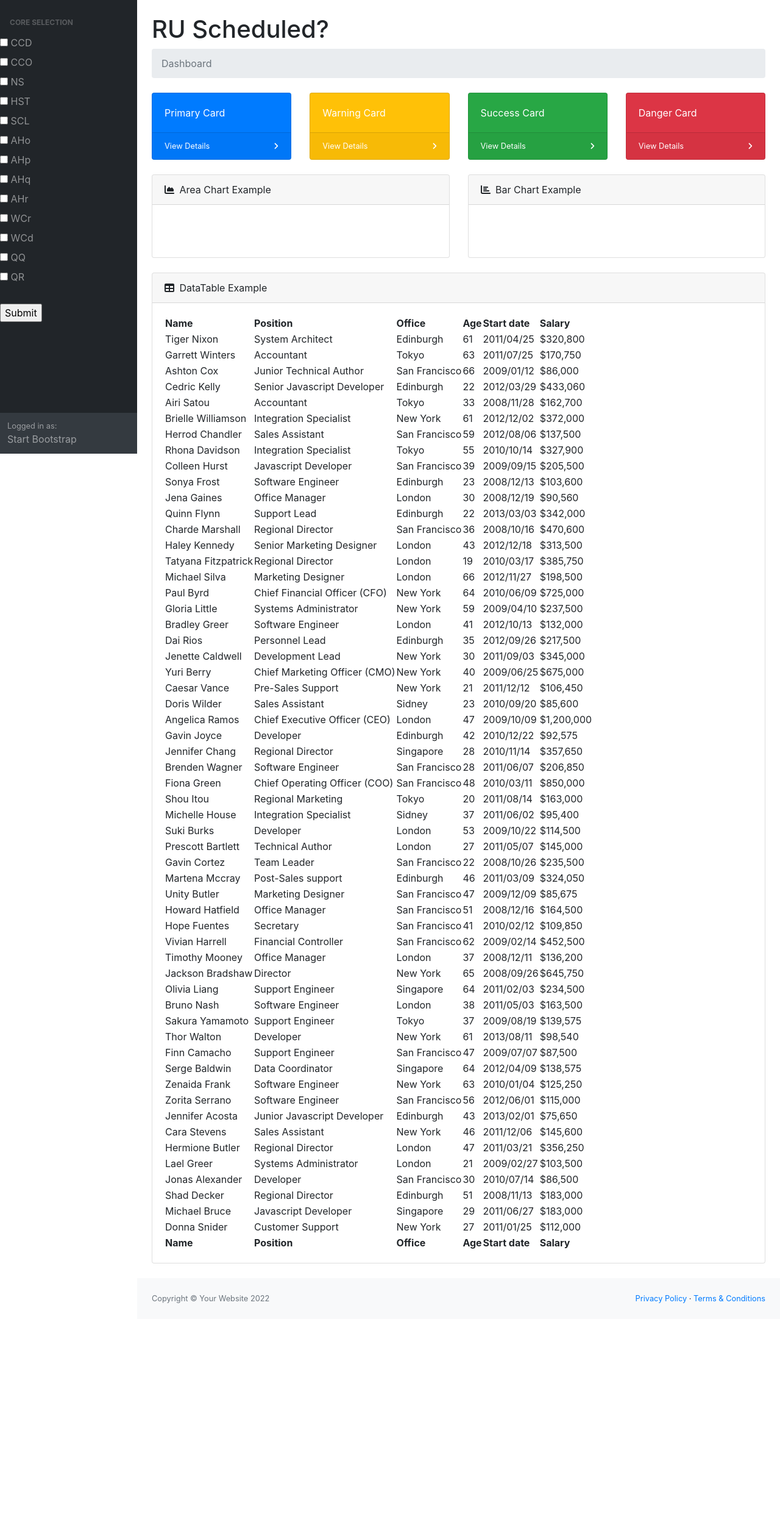
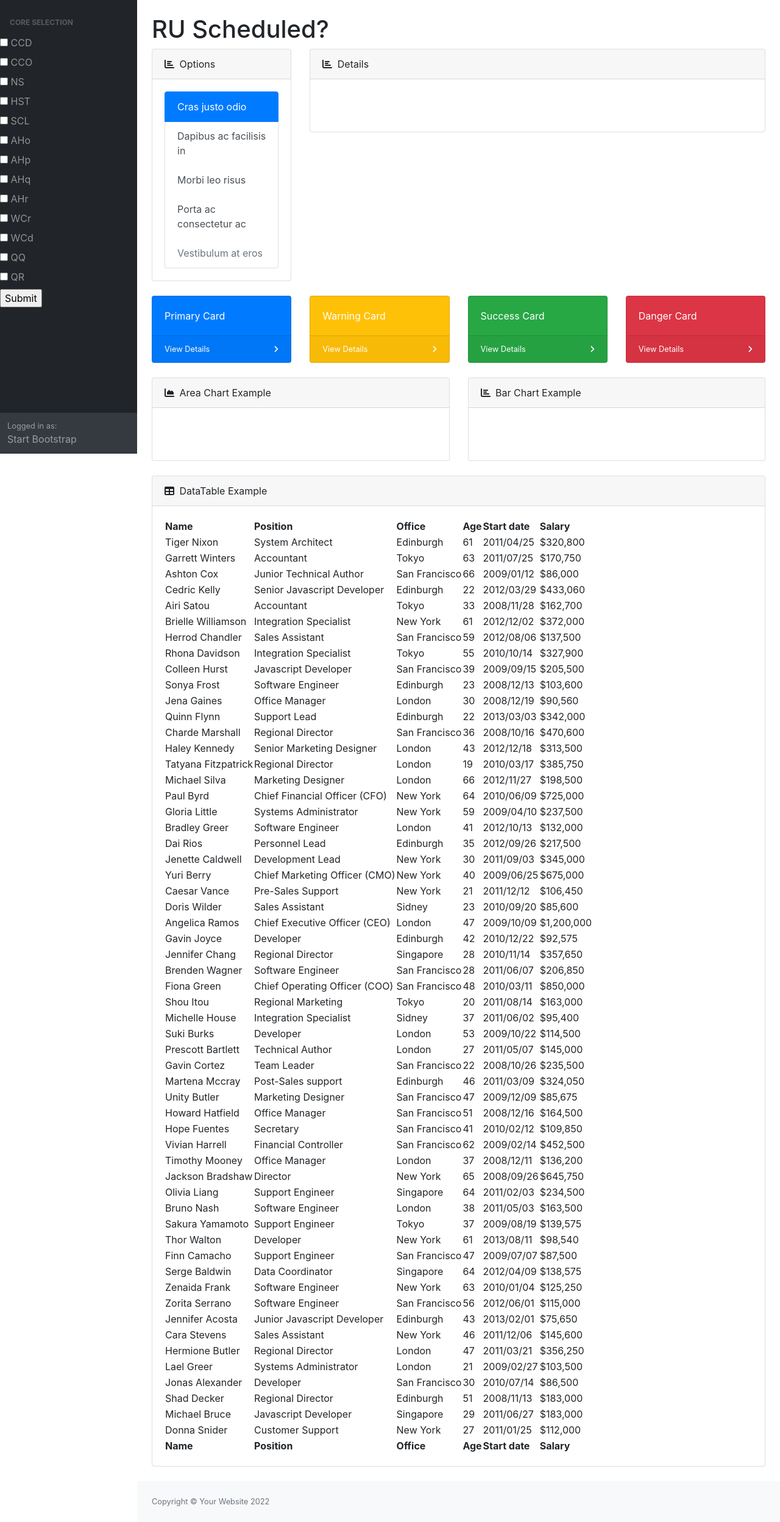
Before and after one commit to SamanthaLLee/hackru-sp22, a Flask app: page / in a window 1280 px wide. Shown: the part 56-2552 px from the top of the page at 61% size. Before the commit the page ends 2193 px from the top, so only its background shows below. Run offline with Flask 2, Linux system fonts and the light colour scheme; some libraries are stand-ins or nearby versions.

Commit message:
update cards

```diff
--- a/src/templates/index.html
+++ b/src/templates/index.html
@@ -38,6 +38,7 @@
                 <div class="sb-sidenav-menu">
                     <div class="nav">
                         <div class="sb-sidenav-menu-heading">Core Selection</div>
+                        <div class="">
                             <form action="/action_page.php">
                                 <input type="checkbox" id="opt1" name="opt1" value="CCD">
                                 <label for="opt1"> CCD </label> <br>
@@ -65,9 +66,9 @@
                                 <label for="vehicle3"> QQ </label> <br>
                                 <input type="checkbox" id="vehicle3" name="vehicle3" value="QR">
                                 <label for="vehicle3"> QR </label> <br>
-                            <br>
                                 <input type="submit" value="Submit">
                             </form>
+                        </div>
                     </div>
                 </div>
                 <div class="sb-sidenav-footer">
@@ -80,9 +81,41 @@
             <main>
                 <div class="container-fluid px-4">
                     <h1 class="mt-4">RU Scheduled?</h1>
-                    <ol class="breadcrumb mb-4">
-                        <li class="breadcrumb-item active">Dashboard</li>
-                    </ol>
+                    <div class="row">
+                        <div class="col-xl-3">
+                            <div class="card mb-4">
+                                <div class="card-header">
+                                    <i class="fas fa-chart-bar me-1"></i>
+                                    Options
+                                </div>
+                                <div class="card-body">
+                                    <div class="list-group">
+                                        <a href="#" class="list-group-item list-group-item-action active">
+                                            Cras justo odio
+                                        </a>
+                                        <a href="#" class="list-group-item list-group-item-action">Dapibus ac facilisis
+                                            in</a>
+                                        <a href="#" class="list-group-item list-group-item-action">Morbi leo risus</a>
+                                        <a href="#" class="list-group-item list-group-item-action">Porta ac consectetur
+                                            ac</a>
+                                        <a href="#" class="list-group-item list-group-item-action disabled">Vestibulum
+                                            at eros</a>
+                                    </div>
+                                </div>
+                            </div>
+                        </div>
+                        <div class="col-xl-9">
+                            <div class="card mb-4">
+                                <div class="card-header">
+                                    <i class="fas fa-chart-bar me-1"></i>
+                                    Details
+                                </div>
+                                <div class="card-body"><canvas id="myBarChart" width="100%" height="40"></canvas></div>
+                            </div>
+                        </div>
+
+
+                    </div>
                     <div class="row">
                         <div class="col-xl-3 col-md-6">
                             <div class="card bg-primary text-white mb-4">
@@ -635,11 +668,6 @@
                 <div class="container-fluid px-4">
                     <div class="d-flex align-items-center justify-content-between small">
                         <div class="text-muted">Copyright &copy; Your Website 2022</div>
-                        <div>
-                            <a href="#">Privacy Policy</a>
-                            &middot;
-                            <a href="#">Terms &amp; Conditions</a>
-                        </div>
                     </div>
                 </div>
             </footer>
```
Lines whose indentation alone changed are shown as unchanged.
